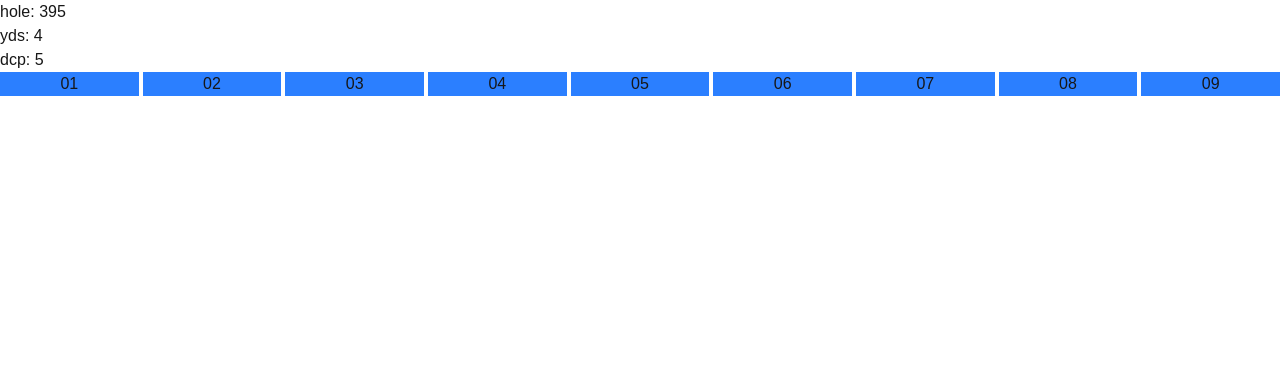
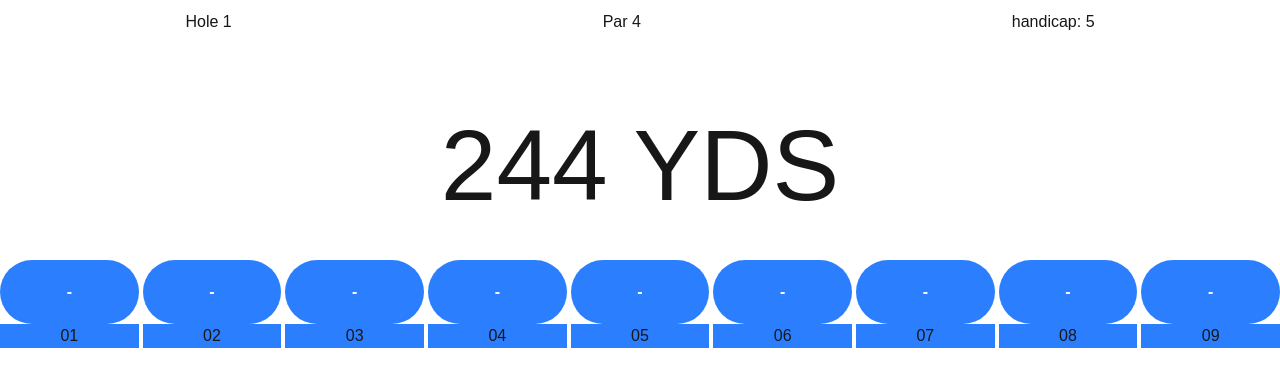
Before and after one commit to jlburks/Golf_Ledger, a Next.js app in the folder my-app/: page / in a window 1280 px wide. Shown: the top 386 px of the page. Built offline with nearby package versions, Linux system fonts and the light colour scheme.

Commit message:
improvements to all around layout of app

```diff
--- /dev/null
+++ b/my-app/app/components/EnhancedScoreCard.css
@@ -0,0 +1,14 @@
+.holeDetails {
+    padding-top: 10px;
+    height:70px;
+}
+.yardsRemaining {
+    font-size: 100px;;
+    padding:20px;
+    text-align:center;
+
+}
+
+.golfStrokeTracker {
+
+}
--- a/my-app/app/components/EnhancedScoreCard.tsx
+++ b/my-app/app/components/EnhancedScoreCard.tsx
@@ -1,4 +1,8 @@
+
 import { SetStateAction, useState } from 'react';
+import Plays from './plays';
+
+import './EnhancedScoreCard.css'
 
 export default function EnhancedScoreCard() {
 
@@ -28,7 +32,7 @@ export default function EnhancedScoreCard() {
     h5:{
       yds:199,
       par:3,
-      hcp:51
+      hcp:15
     },
     h6:{
       yds:541,
@@ -57,9 +61,18 @@ export default function EnhancedScoreCard() {
   }
   return (
     <>
-    <h1>hole: {courseInfo[selecthole]["yds"]}</h1>
-    <h2>yds: {courseInfo[selecthole]["par"]}</h2>
-    <h2>dcp: {courseInfo[selecthole]["hcp"]}</h2>
+    <div className="holeDetails grid grid-flow-col justify-items-center">
+    <div>Hole {selecthole[1]}</div>
+    <div>Par {courseInfo[selecthole]["par"]}</div>
+    <div>handicap: {courseInfo[selecthole]["hcp"]}</div>
+    </div>
+    <div className="yardsRemaining">
+      <h1>244 YDS</h1>
+    </div>
+    <div className="golfStrokeTracker">
+    <Plays />
+    </div>
+
       <div className="grid grid-cols-9 gap-1">
         <button className="bg-blue-500" onClick={()=>currentHole("h1")}>01</button>
         <button className="bg-blue-500" onClick={()=>currentHole("h2")}>02</button>
--- /dev/null
+++ b/my-app/app/components/plays.tsx
@@ -0,0 +1,35 @@
+export default function Plays() {
+    return(
+        <>
+        <div className="grid grid-cols-9 gap-1">
+           <button className="bg-blue-500 hover:bg-blue-700 text-white font-bold py-5 px-4 rounded-full">
+                -
+            </button>
+            <button className="bg-blue-500 hover:bg-blue-700 text-white font-bold py-5 px-1 rounded-full">
+                -
+            </button>
+            <button className="bg-blue-500 hover:bg-blue-700 text-white font-bold py-5 px-4 rounded-full">
+                -
+            </button>
+            <button className="bg-blue-500 hover:bg-blue-700 text-white font-bold py-5 px-4 rounded-full">
+                -
+            </button>
+            <button className="bg-blue-500 hover:bg-blue-700 text-white font-bold py-5 px-4 rounded-full">
+                -
+            </button>
+            <button className="bg-blue-500 hover:bg-blue-700 text-white font-bold py-5 px-4 rounded-full">
+                -
+            </button>
+            <button className="bg-blue-500 hover:bg-blue-700 text-white font-bold py-5 px-4 rounded-full">
+                -
+            </button>
+            <button className="bg-blue-500 hover:bg-blue-700 text-white font-bold py-5 px-4 rounded-full">
+                -
+            </button>
+            <button className="bg-blue-500 hover:bg-blue-700 text-white font-bold py-5 px-4 rounded-full">
+                -
+            </button>
+        </div>
+        </>
+    )
+}
```
Also changed, not shown: 1 other file (tests, documents, lock files or other folders).
